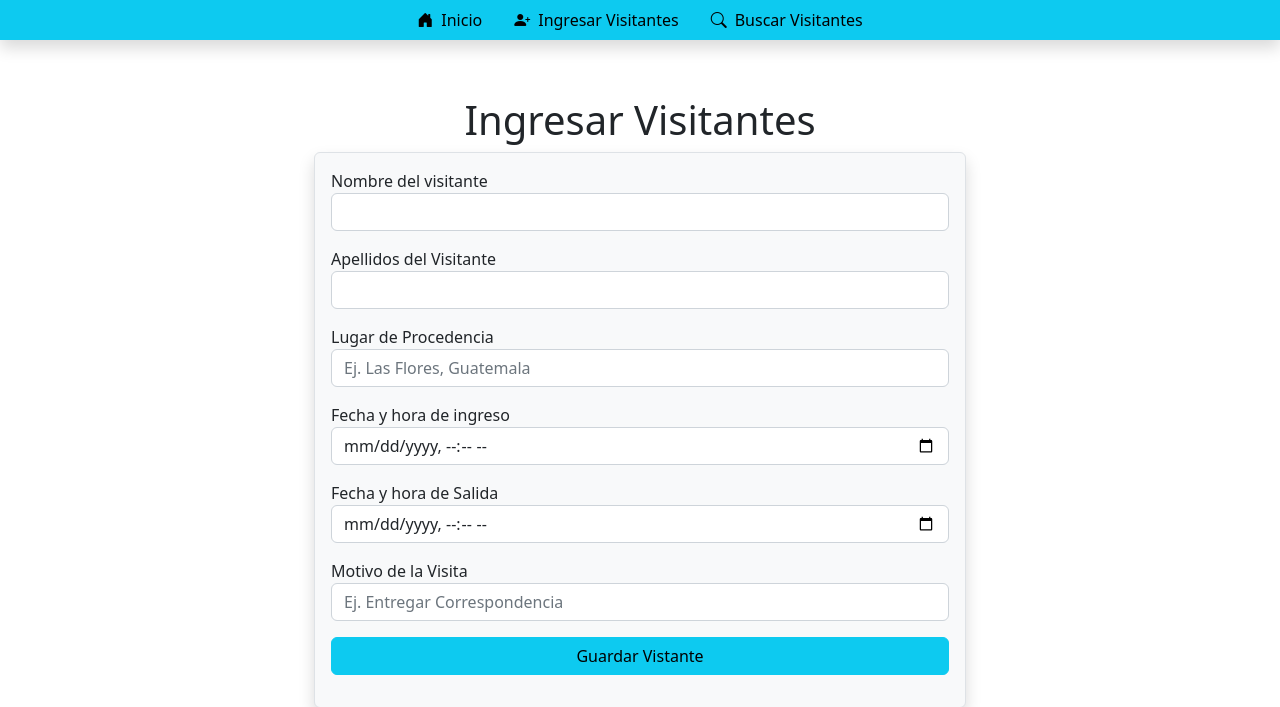
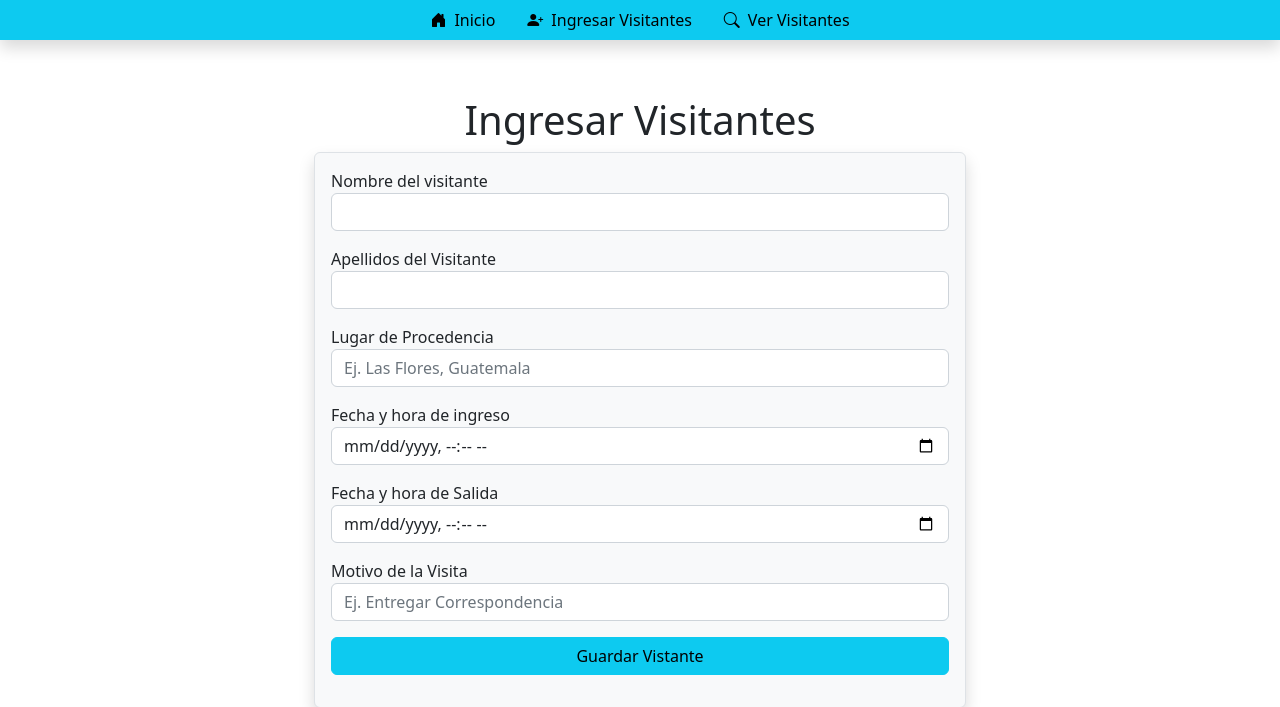
Before and after one commit to Vasquez11494/Parcial_VasquezO, a PHP site: page /visitantes/index.php in a window 1280 px wide. Shown: the top 707 px of the page. Run offline with PHP 8.4, Linux system fonts and the light colour scheme.

Commit message:
se corrigio el navbar y asi mismo se coloco direcciones al navbar

```diff
--- a/src/hoja.css
+++ /dev/null
@@ -1,3 +0,0 @@
-body{
-    background-color: aqua;
-}
--- a/vistas/templates/header.php
+++ b/vistas/templates/header.php
@@ -5,7 +5,6 @@
     <meta charset="UTF-8">
     <meta name="viewport" content="width=device-width, initial-scale=1.0">
     <title>Control de Visitas</title>
-    <link rel="stylesheet" href="../../src/hoja.css">
     <link rel="stylesheet" href="https://cdn.jsdelivr.net/npm/bootstrap@5.2.3/dist/css/bootstrap.min.css">
     <link rel="stylesheet" href="https://cdn.jsdelivr.net/npm/bootstrap-icons@1.11.3/font/bootstrap-icons.min.css">
 </head>
--- a/vistas/templates/navbar.php
+++ b/vistas/templates/navbar.php
@@ -1,11 +1,11 @@
 <ul class="nav justify-content-center bg-info shadow">
   <li class="nav-item">
-    <a class="nav-link active text-black fs-7" aria-current="page" href="#"> <i class="bi bi-house-door-fill  me-2"></i>Inicio</a>
+    <a class="nav-link active text-black fs-7" aria-current="page" href="../visitantes/index.php"> <i class="bi bi-house-door-fill  me-2"></i>Inicio</a>
   </li>
   <li class="nav-item">
-    <a class="nav-link text-black fs-7" href="#"><i class="bi bi-person-plus-fill me-2"></i>Ingresar Visitantes</a>
+    <a class="nav-link text-black fs-7" href="../visitantes/index.php"><i class="bi bi-person-plus-fill me-2"></i>Ingresar Visitantes</a>
   </li>
   <li class="nav-item">
-    <a class="nav-link text-black fs-7" href="#"><i class="bi bi-search me-2"></i>Buscar Visitantes</a>
+    <a class="nav-link text-black fs-7" href="#"><i class="bi bi-search me-2"></i>Ver Visitantes</a>
   </li>
 </ul>
--- a/vistas/visitantes/index.php
+++ b/vistas/visitantes/index.php
@@ -49,4 +49,5 @@ include_once "../templates/header.php"; ?>
     </form>
 </div>
 
+
 <?php include_once "../templates/footer.php";
```
Also changed, not shown: controladores/visitantes/guardar.php (+4 -3 lines).
